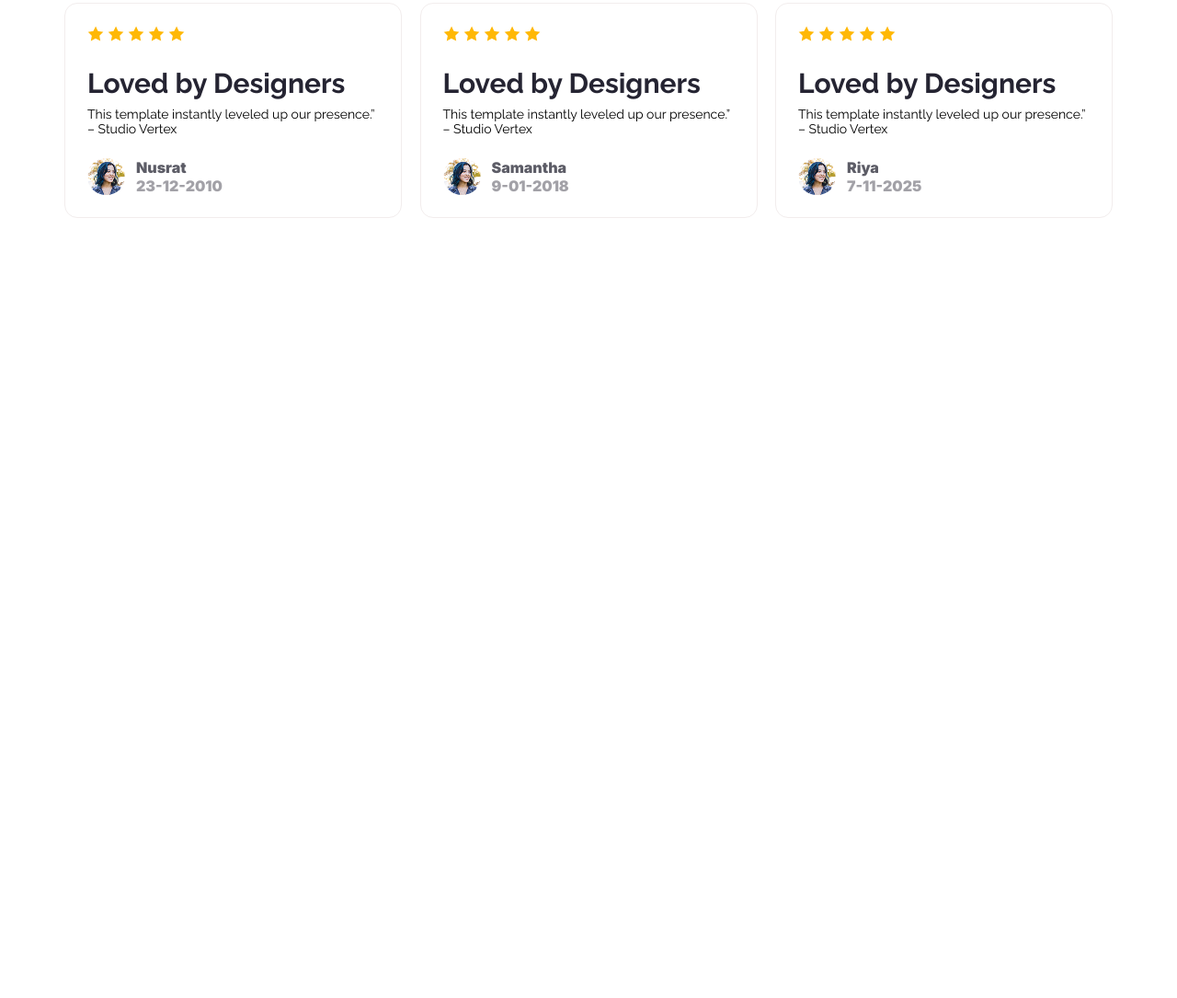
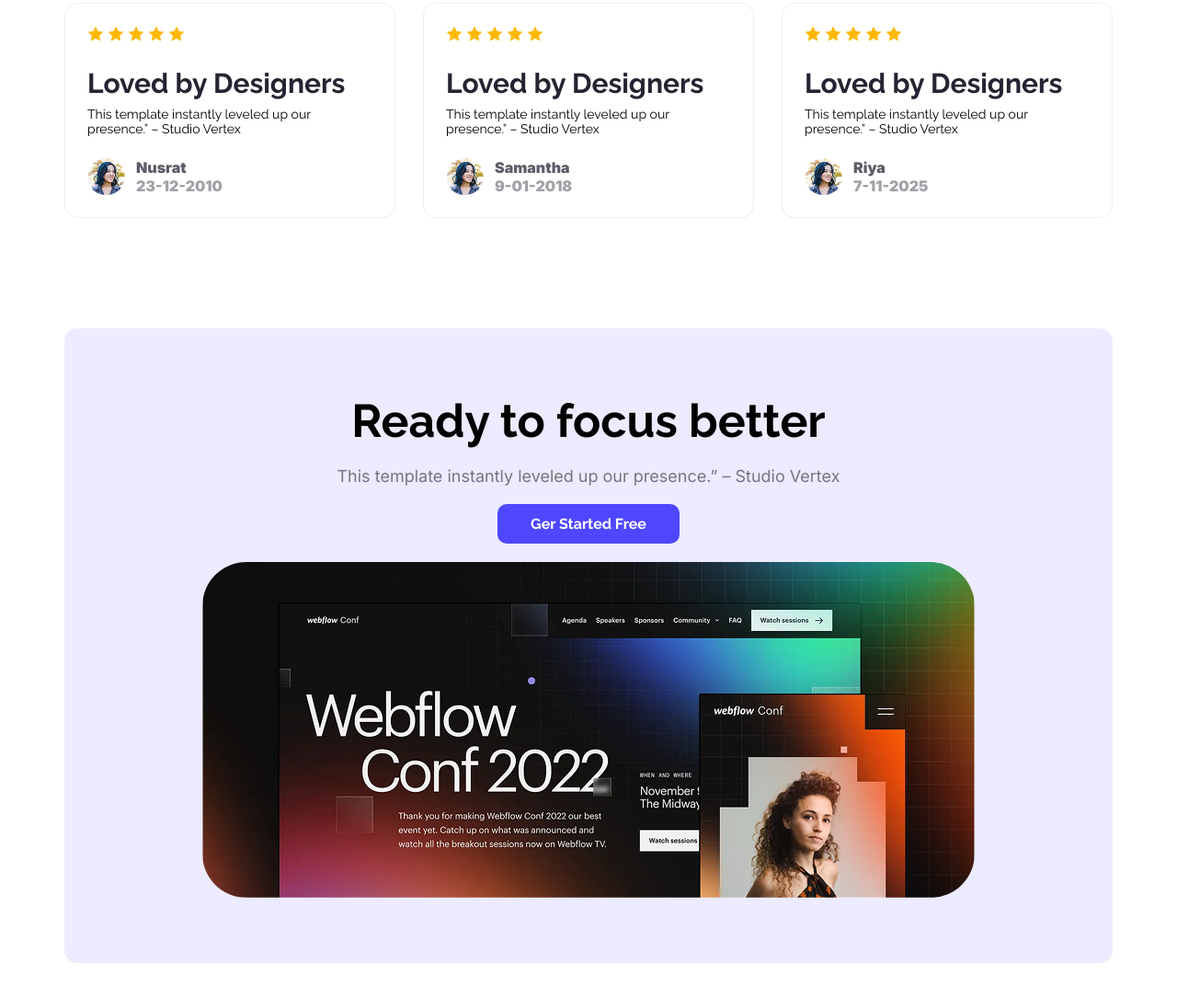
Before and after one commit to mdNurAman/Assignment1, a plain HTML site: page index.html in a window 1280 px wide. Shown: the part 1804-2889 px from the top of the page at 92% size. Before the commit the page ends 2161 px from the top, so only its background shows below. Drawn offline with Linux system fonts and the light colour scheme.

Commit message:
Extra Section Done

```diff
--- a/index.html
+++ b/index.html
@@ -149,6 +149,16 @@
           </div>
         </div>
       </section>
+
+      <section class="extraSection">
+        <div class="extraContainer">
+          <h1 class="extraTitle">Ready to focus better</h1>
+          <p class="extraSubTitle">This template instantly leveled up our presence.” – Studio Vertex
+          </p>
+          <button class="commonButton extraButton">Ger Started Free</button>
+          <img class="extraImg" src="Assets/wc-big.png" alt="">
+        </div>
+      </section>
     </main>
 
     <footer></footer>
--- a/style.css
+++ b/style.css
@@ -37,7 +37,6 @@
   /* background-color: aquamarine; */
   height: 698px;
 }
-
 .navbar {
   display: flex;
   justify-content: space-between;
@@ -180,7 +179,7 @@
   margin-bottom: 8px;
 }
 .feedBackSubTitle{
-  width: 318px;
+  width: 310px;
   font-family: Raleway;
   font-size: 14px;
   font-weight: normal;
@@ -192,7 +191,7 @@
 }
 .userFeedbackBottom{
   display: flex;
-
+}
 .userName,.date{
   font-family: Inter;
   font-weight: 900;
@@ -201,3 +200,41 @@
 .date{
   color: #2524326d;
 }
+
+
+/* Extra Section */
+.extraSection{
+  max-width: 1140px;
+  margin: 0 auto;
+  border-radius: 14px;
+  background-color:#4d47ff1b;
+  margin-bottom: 100px;
+}
+.extraContainer{
+  display: flex;
+  flex-direction: column;
+  align-items: center;
+}
+.extraTitle{
+  margin-top: 71px;
+  font-family: Raleway;
+  font-size: 50px;
+  font-weight: bold;
+  color: #000000;
+  margin-bottom: 20px;
+
+}
+.extraSubTitle{
+  font-family: Inter;
+  font-size: 18px;
+  font-weight:normal;
+  color:rgba(0, 0, 0, 50%);
+  margin-bottom: 20px;
+}
+.extraButton{
+  margin-bottom: 20px;
+}
+.extraImg{
+  border-radius: 48px;
+  margin-bottom: 71px;
+}
```
